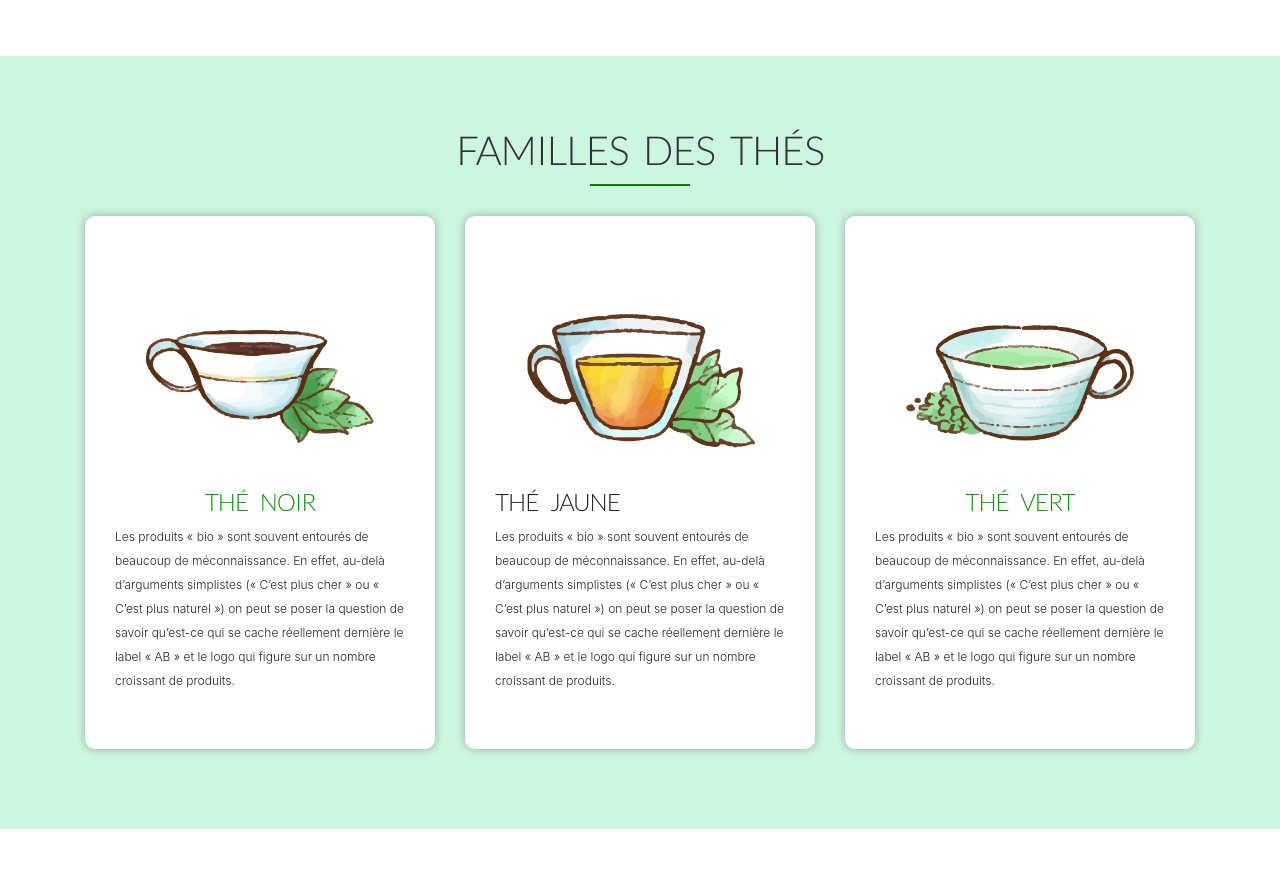
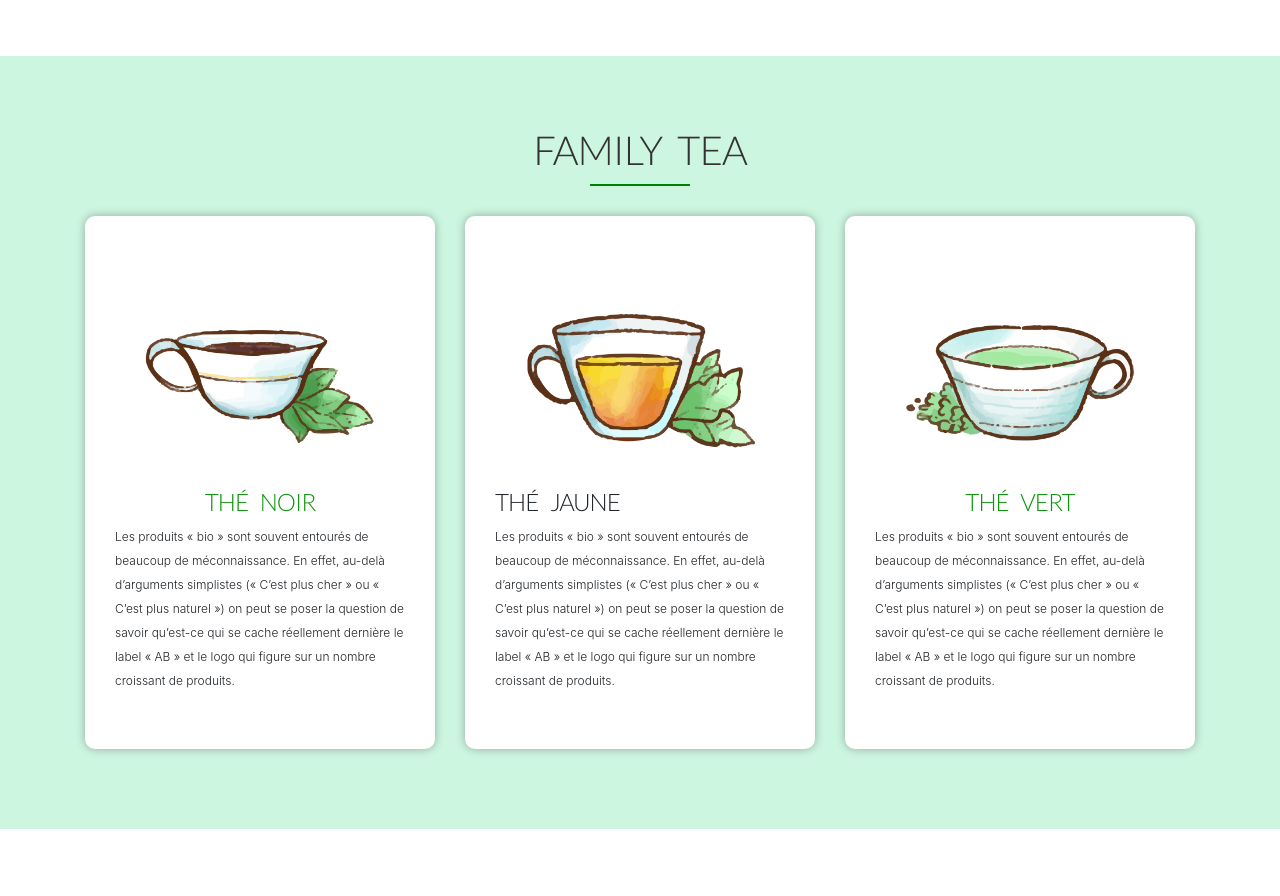
Before and after one commit to Meyr11/legendary-octo-guide, a plain HTML site: page index.html in a window 1280 px wide. Shown: the part 1640-2536 px from the top of the page. Drawn offline with nearby package versions, Linux system fonts and the light colour scheme.

Commit message:
Changement de mon en-tete

```diff
--- a/index.html
+++ b/index.html
@@ -142,7 +142,7 @@
         <div class="container">
             <div class="row">
                 <div class="col-md-12">
-                    <h2>Familles des thés</h2>
+                    <h2>Family tea</h2>
                 </div>
             </div>
 
```
